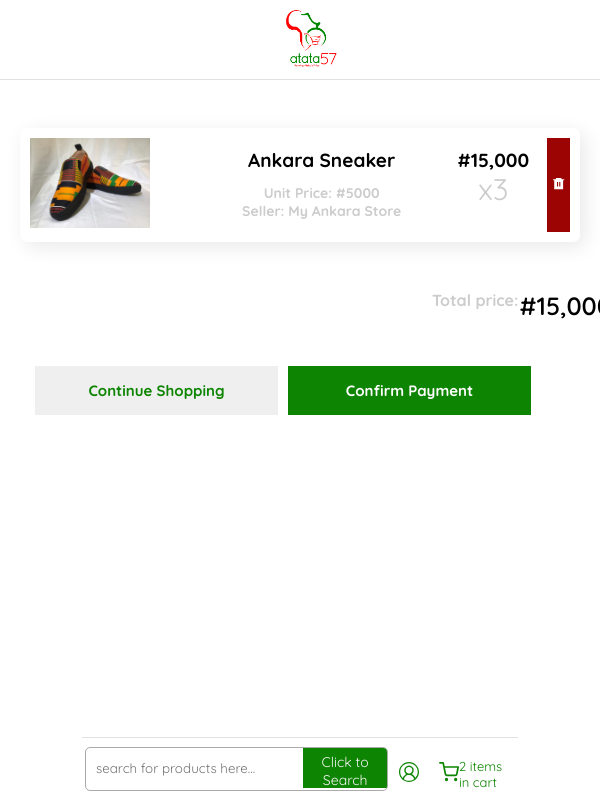
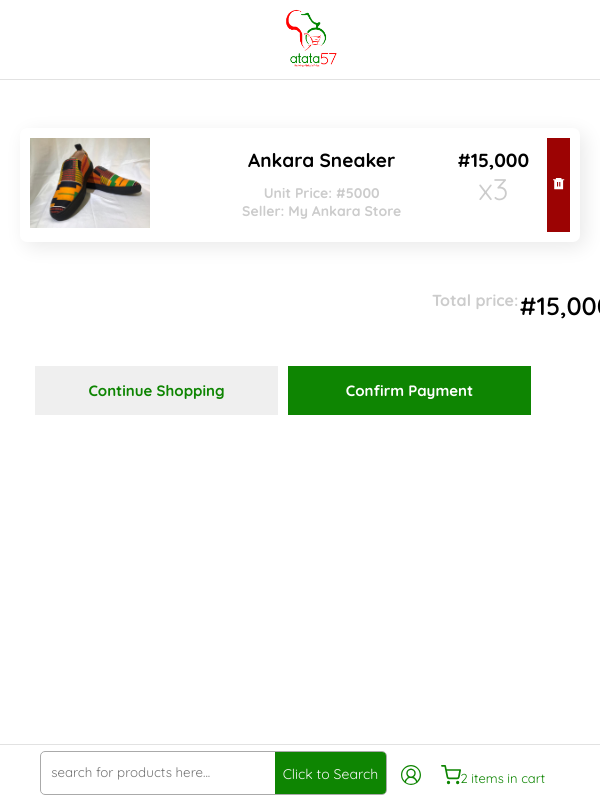
Before and after one commit to Atata-Synergy/AtataMain, a React (Create React App) app: page /cart in a window 600 px wide. Built offline with nearby package versions, Linux system fonts and the light colour scheme.

Commit message:
PushEvevning

```diff
--- a/src/components/Pages/Categories/categoriespage.css
+++ b/src/components/Pages/Categories/categoriespage.css
@@ -30,7 +30,7 @@
     width: 100%;
   }
   .cart-container .mobile-category-menu {
-    width: 100%;
+    max-width: 100%;
     margin: 10px auto;
     margin-top: -30px;
     list-style-type: none;
@@ -43,7 +43,7 @@
     text-transform: capitalize;
   }
   .cart-container .category-shop {
-    max-width: 96%;
+    max-width: 100%;
     margin: auto;
     margin-bottom: 20px;
     -webkit-box-pack: justify;
@@ -67,7 +67,7 @@
     display: none;
   }
   .cart-container .category-shop .shop {
-    width: 100%;
+    max-width: 100%;
     display: -webkit-box;
     display: -ms-flexbox;
     display: flex;
@@ -111,7 +111,7 @@
     width: 100%;
   }
   .cart-container .mobile-category-menu {
-    width: 100%;
+    max-width: 100%;
     margin: 10px auto;
     margin-top: -30px;
     list-style-type: none;
@@ -148,7 +148,7 @@
     display: none;
   }
   .cart-container .category-shop .shop {
-    width: 100%;
+    max-width: 100%;
     display: -webkit-box;
     display: -ms-flexbox;
     display: flex;
--- a/src/components/card/categoryCard.css
+++ b/src/components/card/categoryCard.css
@@ -37,7 +37,7 @@
   .item-card {
     background-color: var(--colorWhite);
     margin: 4px;
-    width: 190px;
+    width: 180px;
     color: black;
     height: 290px;
     overflow: hidden;
@@ -138,7 +138,7 @@
   .item-card {
     background-color: var(--colorWhite);
     margin: 4px;
-    width: 230px;
+    width: 210px;
     color: black;
     height: 290px;
     overflow: hidden;
--- a/src/components/card/categoryCard.scss
+++ b/src/components/card/categoryCard.scss
@@ -29,7 +29,7 @@
     .item-card {
         background-color: var(--colorWhite);
         margin: 4px;
-        width: 190px;
+        width: 180px;
         color: black;
         height: 290px;
         overflow: hidden;
@@ -121,7 +121,7 @@
     .item-card {
         background-color: var(--colorWhite);
         margin: 4px;
-        width: 230px;
+        width: 210px;
         color: black;
         height: 290px;
         overflow: hidden;
--- a/src/components/header/header.css
+++ b/src/components/header/header.css
@@ -803,14 +803,14 @@
     display: -webkit-box;
     display: -ms-flexbox;
     display: flex;
-    max-width: 100%;
+    width: 100%;
     position: fixed;
     bottom: 0;
     background-color: var(--colorWhite);
     border-top: solid 0.5px #e2e2e2;
   }
   .MainHeader .PagesHeader .mobile-contain .search-mobile-container {
-    width: 70%;
+    max-width: 100%;
     margin: auto;
     padding: 0px 3px;
   }
@@ -822,7 +822,7 @@
     border: solid 1px #aaaaaa;
     border-radius: 5px;
     height: 42px;
-    width: 100%;
+    width: 130%;
     overflow: hidden;
   }
   .MainHeader .PagesHeader .mobile-contain .search-mobile-container .search button {
@@ -832,8 +832,8 @@
     color: var(--colorLight);
     outline: none;
     padding: 5px;
-    width: 30%;
-    height: 40px;
+    width: 37%;
+    height: 45px;
   }
   .MainHeader .PagesHeader .mobile-contain .search-mobile-container .search input {
     width: 75%;
--- a/src/components/header/header.scss
+++ b/src/components/header/header.scss
@@ -779,14 +779,14 @@
 
       .mobile-contain {
         display: flex;
-        max-width: 100%;
+        width: 100%;
         position: fixed;
         bottom: 0;
         background-color: var(--colorWhite);
         border-top: solid 0.5px #e2e2e2;
 
         .search-mobile-container {
-          width: 70%;
+          max-width: 100%;
           margin: auto;
           padding: 0px 3px;
 
@@ -796,7 +796,7 @@
             border: solid 1px #aaaaaa;
             border-radius: 5px;
             height: 42px;
-            width: 100%;
+            width: 130%;
             overflow: hidden;
 
             button {
@@ -806,8 +806,8 @@
               color: var(--colorLight);
               outline: none;
               padding: 5px;
-              width: 30%;
-              height: 40px;
+              width: 37%;
+              height: 45px;
             }
 
             input {
```
Also changed, not shown: src/components/Pages/Categories/categoriespage.scss (+5 -18 lines), 2 other files (tests, documents, lock files or other folders).
